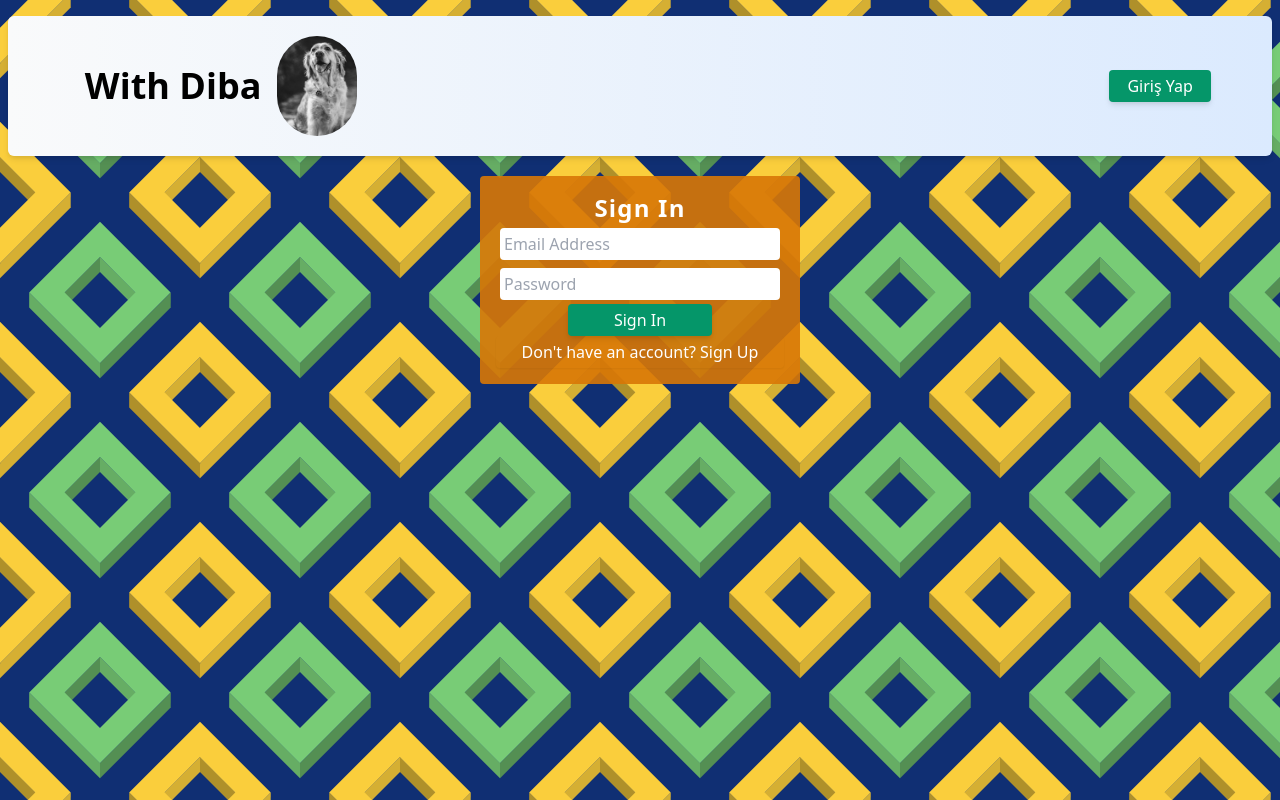
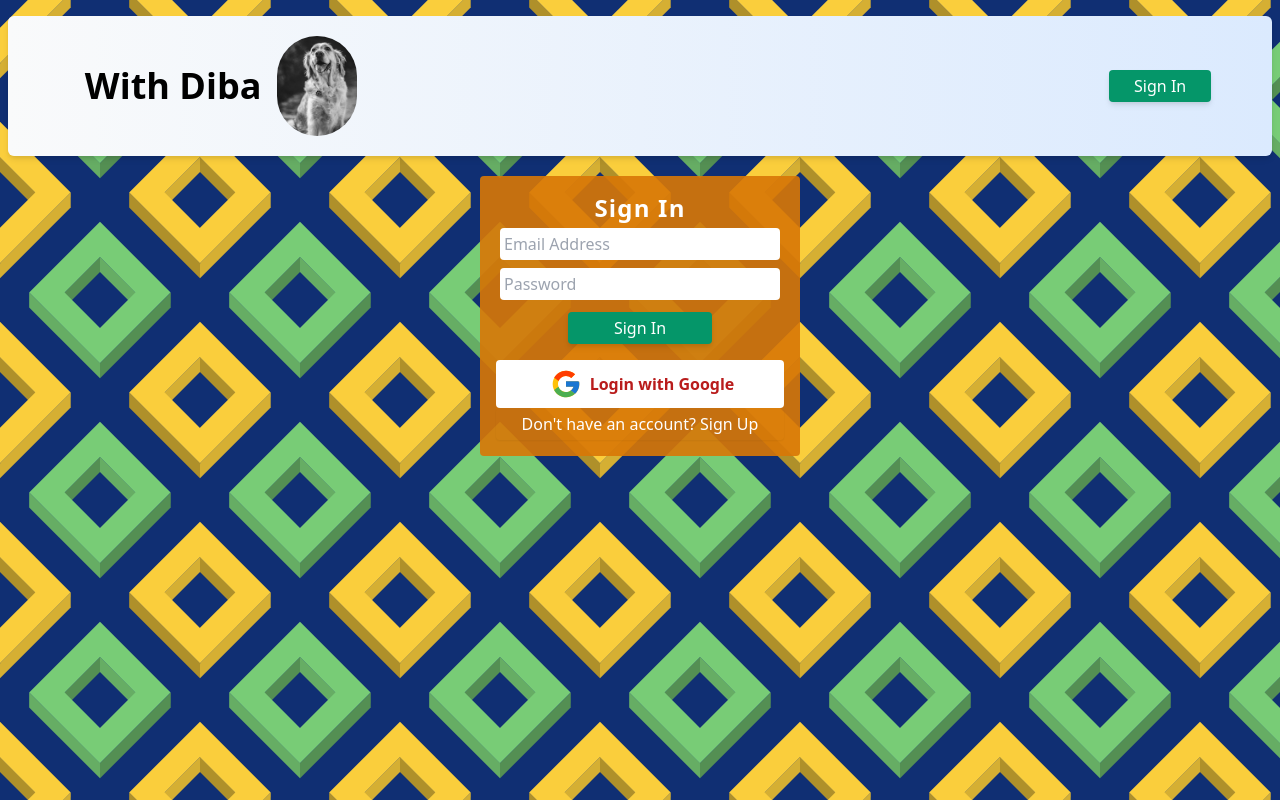
Before and after one commit to mertkaanerdem/with-diba, a React (Create React App) app in the folder client/: page /auth in a window 1280 px wide. Built offline with nearby package versions, Linux system fonts and the light colour scheme.

Commit message:
google auth system

```diff
--- a/client/package.json
+++ b/client/package.json
@@ -15,6 +15,7 @@
     "react-dom": "^17.0.2",
     "react-file-base64": "^1.0.3",
     "react-google-login": "^5.2.2",
+    "react-icons": "^4.2.0",
     "react-redux": "^7.2.4",
     "react-router-dom": "^5.2.0",
     "react-scripts": "4.0.3",
--- a/client/src/components/Auth/Auth.js
+++ b/client/src/components/Auth/Auth.js
@@ -1,14 +1,40 @@
 import React, { useState } from "react";
+
+import { GoogleLogin } from "react-google-login";
+
+import { useDispatch } from "react-redux";
+import { useHistory } from "react-router-dom";
+import { FcGoogle } from "react-icons/fc";
 
 import Input from "./Input";
 
 const Auth = () => {
   const [isSignup, setIsSignup] = useState(false);
+  const dispatch = useDispatch();
+  const history = useHistory();
 
   const handleSubmit = () => {};
   const handleChange = () => {};
   const switchMode = () => {
     setIsSignup((prevIsSignup) => !prevIsSignup);
+  };
+
+  const googleSuccess = async (res) => {
+    const result = res?.profileObj;
+    const token = res?.tokenId;
+
+    try {
+      dispatch({ type: "AUTH", data: { result, token } });
+
+      history.push("/");
+    } catch (error) {
+      console.log(error);
+    }
+  };
+
+  const googleFailure = (error) => {
+    console.log(error);
+    console.log("Google Sign In was unseccessful. Try Later");
   };
 
   return (
@@ -67,12 +93,31 @@ const Auth = () => {
               handleChange={handleChange}
             />
           )}
+
           <button
-            className="bg-green-600 p-1 text-white shadow-md rounded w-1/2 self-center"
+            className="bg-green-600 hover:bg-green-800 m-2 p-1 text-white shadow-md rounded w-1/2 self-center"
             type="submit"
           >
             {isSignup ? "Sign Up" : "Sign In"}
           </button>
+
+          <GoogleLogin
+            clientId="1046672128852-jh9mhngei5p4mt4qhl779s5be61frmkf.apps.googleusercontent.com"
+            render={(renderProps) => (
+              <button
+                onClick={renderProps.onClick}
+                disabled={renderProps.disabled}
+                className="mt-2 flex justify-center items-center rounded w-full bg-white hover:bg-gray-100 text-red-700 font-bold py-2 px-4 focus:outline-none focus:shadow-outline"
+                type="button"
+              >
+                <FcGoogle className="ml-3 w-8 h-8" />{" "}
+                <p className="px-2">Login with Google</p>
+              </button>
+            )}
+            onSuccess={googleSuccess}
+            onFailure={googleFailure}
+            cookiePolicy="single_host_origin"
+          />
 
           <button
             className="p-1 text-white shadow-sm rounded"
--- a/client/src/components/Navbar/Navbar.js
+++ b/client/src/components/Navbar/Navbar.js
@@ -1,8 +1,28 @@
-import React from "react";
-import { Link } from "react-router-dom";
+import React, { useEffect, useState } from "react";
+import { Link, useHistory, useLocation } from "react-router-dom";
+import { useDispatch } from "react-redux";
 
 function Navbar() {
-  const user = null;
+  const [user, setUser] = useState(JSON.parse(localStorage.getItem("profile")));
+
+  const dispatch = useDispatch();
+  const history = useHistory();
+  const location = useLocation();
+
+  const logout = () => {
+    dispatch({ type: "LOGOUT" });
+
+    history.push("/");
+    setUser(null);
+  };
+
+  useEffect(() => {
+    const token = user?.token;
+
+    //JWT
+    setUser(JSON.parse(localStorage.getItem("profile")));
+  }, [location]);
+
   return (
     <div className="m-2 rounded-md shadow-md flex justify-around items-center m-2 p-5 bg-gradient-to-r from-gray-50  to-blue-100 ">
       <div>
@@ -15,16 +35,24 @@ function Navbar() {
           />
         </Link>
       </div>
-      <div className="bg-green-600 p-1 text-white shadow-md rounded w-1/12 text-center">
-        {user ? (
-          <button>Çıkış Yap</button>
-        ) : (
-          <Link to="/auth">
-            {" "}
-            <button>Giriş Yap</button>{" "}
-          </Link>
-        )}
-      </div>
+
+      {user ? (
+        <button
+          className="bg-red-600 hover:bg-red-800 p-1 text-white shadow-md rounded w-1/12 text-center"
+          onClick={logout}
+        >
+          {" "}
+          Logout
+        </button>
+      ) : (
+        <Link
+          className="bg-green-600 hover:bg-green-800 p-1 text-white shadow-md rounded w-1/12 text-center"
+          to="/auth"
+        >
+          {" "}
+          Sign In
+        </Link>
+      )}
     </div>
   );
 }
--- a/client/src/constants/actionTypes.js
+++ b/client/src/constants/actionTypes.js
@@ -2,3 +2,6 @@ export const CREATE = "CREATE";
 export const UPDATE = "UPDATE";
 export const DELETE = "DELETE";
 export const FETCH_ALL = "FETCH_ALL";
+
+export const AUTH = "AUTH";
+export const LOGOUT = "LOGOUT";
--- /dev/null
+++ b/client/src/reducers/auth.js
@@ -0,0 +1,19 @@
+import { AUTH, LOGOUT } from "../constants/actionTypes";
+
+const authReducer = (state = { authData: null }, action) => {
+  switch (action.type) {
+    case AUTH:
+      console.log(action?.data);
+      localStorage.setItem("profile", JSON.stringify({ ...action?.data }));
+
+      return { ...state, authData: action?.data };
+    case LOGOUT:
+      localStorage.clear();
+
+      return { ...state, authData: null };
+    default:
+      return state;
+  }
+};
+
+export default authReducer;
--- a/client/src/reducers/index.js
+++ b/client/src/reducers/index.js
@@ -1,5 +1,6 @@
 import { combineReducers } from "redux";
 
 import postReducer from "./posts";
+import authReducer from "./auth";
 
-export default combineReducers({ posts: postReducer });
+export default combineReducers({ posts: postReducer, auth: authReducer });
```
Also changed, not shown: 2 other files (tests, documents, lock files or other folders).
